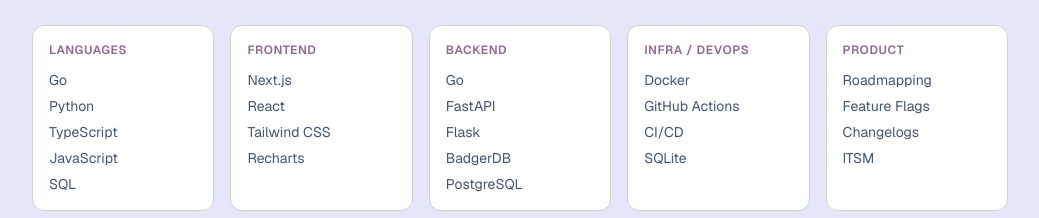
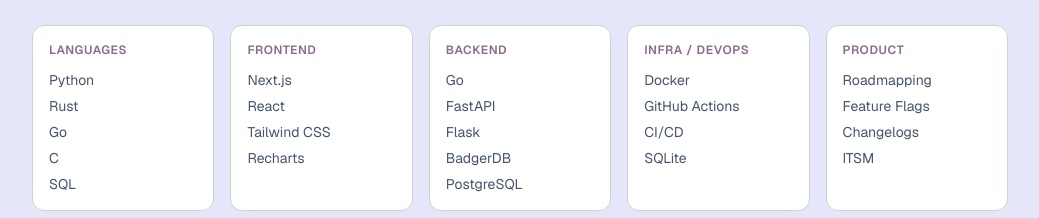
Before and after one commit to jaysyrk/jaysyrk.github.io, a Next.js app: page / in a window 1280 px wide. Shown: the part 2368-2586 px from the top of the page, without its empty margins (120-1159 px from the left). Built offline with nearby package versions, Linux system fonts and the light colour scheme.

Commit message:
Update portfolio core languages list to Python, Rust, Go, C, SQL

```diff
--- a/app/page.tsx
+++ b/app/page.tsx
@@ -101,7 +101,7 @@
 ];
 
 const skills = [
-  { category: "Languages", items: ["Go", "Python", "TypeScript", "JavaScript", "SQL"] },
+  { category: "Languages", items: ["Python", "Rust", "Go", "C", "SQL"] },
   { category: "Frontend", items: ["Next.js", "React", "Tailwind CSS", "Recharts"] },
   { category: "Backend", items: ["Go", "FastAPI", "Flask", "BadgerDB", "PostgreSQL"] },
   { category: "Infra / DevOps", items: ["Docker", "GitHub Actions", "CI/CD", "SQLite"] },
```
